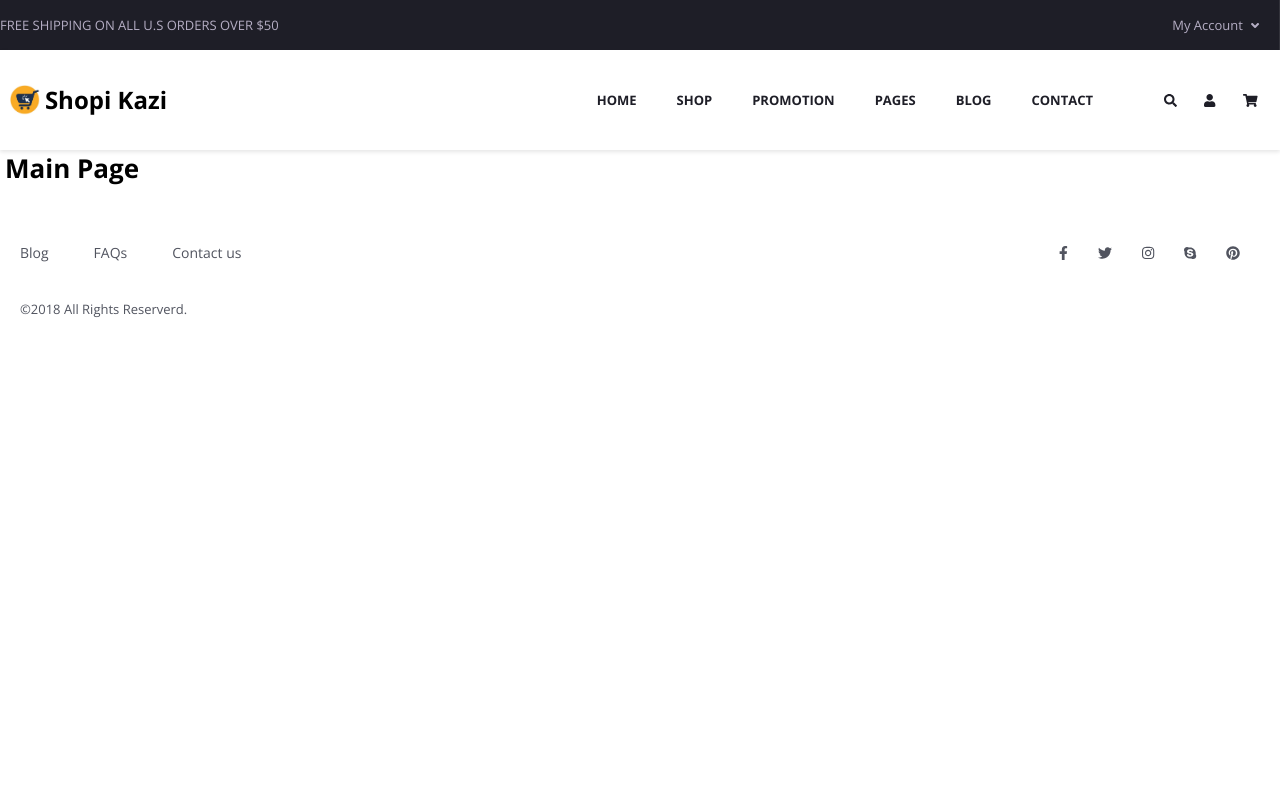
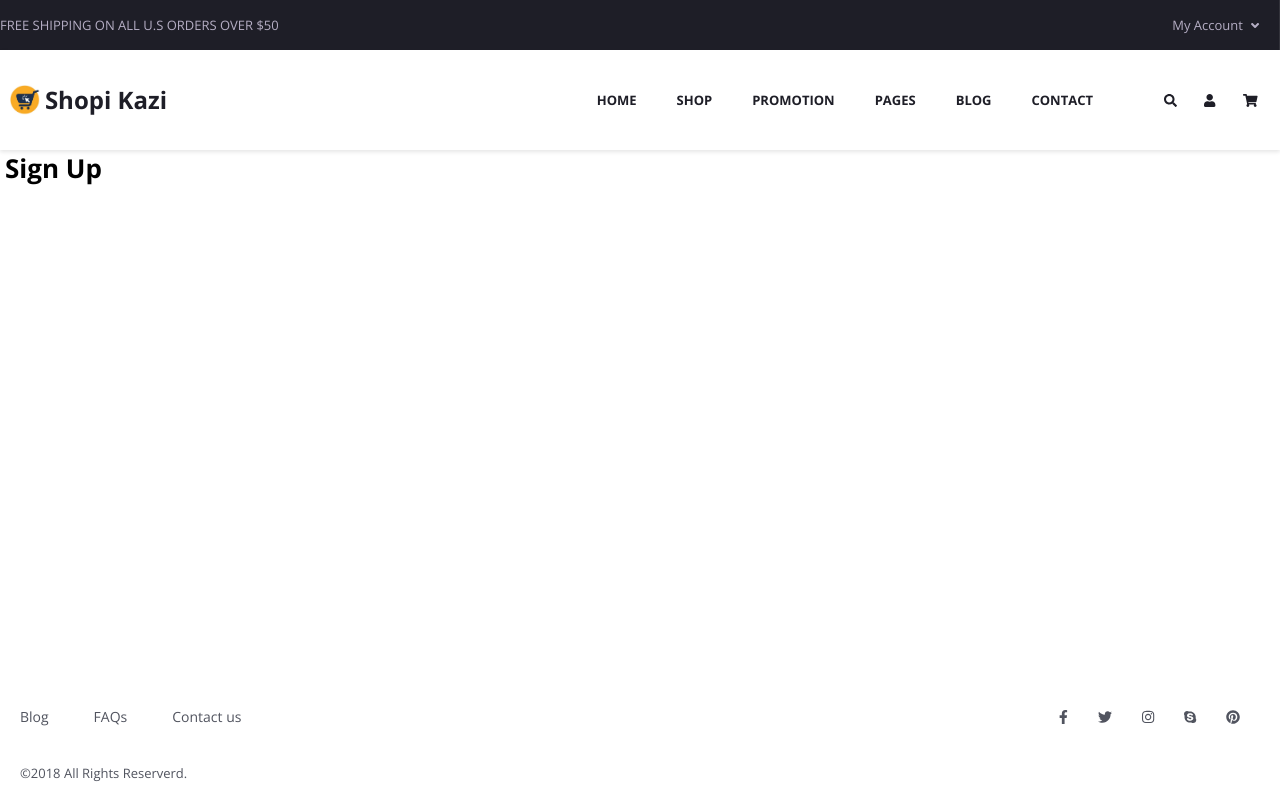
Before and after one commit to KazemiMohammad/ShopiKazi, a React (Create React App) app: page /signup in a window 1280 px wide. Built offline with nearby package versions, Linux system fonts and the light colour scheme.

Commit message:
Setup basic router

```diff
--- a/src/App.tsx
+++ b/src/App.tsx
@@ -1,4 +1,5 @@
 import React from "react";
+import { Switch, Route } from "react-router-dom";
 import "./default.scss";
 import MainLayout from "./Layouts/MainLayout";
 import Main from "./Pages/Main";
@@ -7,9 +8,30 @@ import Signup from "./Pages/Signup";
 function App() {
   return (
     <div className="App">
-      <MainLayout>
-        <Main />
-      </MainLayout>
+      <Switch>
+        <Route
+          exact
+          path="/"
+          render={() => {
+            return (
+              <MainLayout>
+                <Main />
+              </MainLayout>
+            );
+          }}
+        />
+        <Route
+          exact
+          path="/signup"
+          render={() => {
+            return (
+              <MainLayout>
+                <Signup />
+              </MainLayout>
+            );
+          }}
+        />
+      </Switch>
     </div>
   );
 }
--- a/src/components/Header/index.tsx
+++ b/src/components/Header/index.tsx
@@ -1,4 +1,5 @@
 import React from "react";
+import {Link} from 'react-router-dom';
 import "./styles.scss";
 import { FontAwesomeIcon } from "@fortawesome/react-fontawesome";
 import {
@@ -22,28 +23,28 @@ export default function Header() {
         <div className="top_nav_right">
           <ul className="top_nav_menu">
             <li className="item">
-              <a href="\home">
+              <Link to="/profile">
                 My Account
                 <i>
                   <FontAwesomeIcon icon={faAngleDown} />
                 </i>
-              </a>
+              </Link>
               <ul className="account_selection">
                 <li>
-                  <a href="\home">
+                  <Link to="/signin">
                     <i aria-hidden="true">
                       <FontAwesomeIcon icon={faSignInAlt} />
                     </i>
                     Sign In
-                  </a>
+                  </Link>
                 </li>
                 <li>
-                  <a href="\home">
+                  <Link to="/signup">
                     <i aria-hidden="true">
                       <FontAwesomeIcon icon={faUserPlus} />
                     </i>
                     Register
-                  </a>
+                  </Link>
                 </li>
               </ul>
             </li>
@@ -51,23 +52,25 @@ export default function Header() {
         </div>
       </div>
       <div className="main_nav_container">
+        <Link to="/">
         <div className="logo">
           <img src={Logo} alt="seat Relax, shop Easy" />
           <span className="title">Shopi Kazi</span>
         </div>
+        </Link>
         <nav className="navbar">
           <ul className="menu">
-            <li><a href="\home">Home</a></li>
-            <li><a href="\home">Shop</a></li>
-            <li><a href="\home">Promotion</a></li>
-            <li><a href="\home">Pages</a></li>
-            <li><a href="\home">Blog</a></li>
-            <li><a href="\home">Contact</a></li>
+            <li><Link to="/">Home</Link></li>
+            <li><Link to="/">Shop</Link></li>
+            <li><Link to="/">Promotion</Link></li>
+            <li><Link to="/">Pages</Link></li>
+            <li><Link to="/">Blog</Link></li>
+            <li><Link to="/">Contact</Link></li>
           </ul>
           <ul className="user">
-            <li className="Search"><a href="\home"><FontAwesomeIcon icon={faSearch} /></a></li>
-            <li className="User"><a href="\home"><FontAwesomeIcon icon={faUser} /></a></li>
-            <li className="Checkout"><a href="\home"><FontAwesomeIcon icon={faShoppingCart} /></a></li>
+            <li className="Search"><Link to="/"><FontAwesomeIcon icon={faSearch} /></Link></li>
+            <li className="User"><Link to="/signup"><FontAwesomeIcon icon={faUser} /></Link></li>
+            <li className="Checkout"><Link to="/"><FontAwesomeIcon icon={faShoppingCart} /></Link></li>
           </ul>
           <div className="hamburger_container">
             <i aria-hidden="true"><FontAwesomeIcon icon={faBars} /></i>
--- a/src/components/Header/styles.scss
+++ b/src/components/Header/styles.scss
@@ -95,6 +95,9 @@
     text-align: right !important;
     justify-content: space-between;
     height: 100px;
+    a{
+      color: #1e1e27;
+    }
     .navbar {
       display: flex;
       align-items: center;
@@ -114,7 +117,6 @@
         position: relative;
         width: 40px;
         height: 40px;
-        color: #1e1e27;
         -webkit-transition: color 0.3s ease;
         -moz-transition: color 0.3s ease;
         -ms-transition: color 0.3s ease;
--- a/src/default.scss
+++ b/src/default.scss
@@ -5,8 +5,8 @@ html {
 
 html,
 body,
-root,
-App
+#root,
+.App
  {
   height: 100%;
   margin: 0;
```
